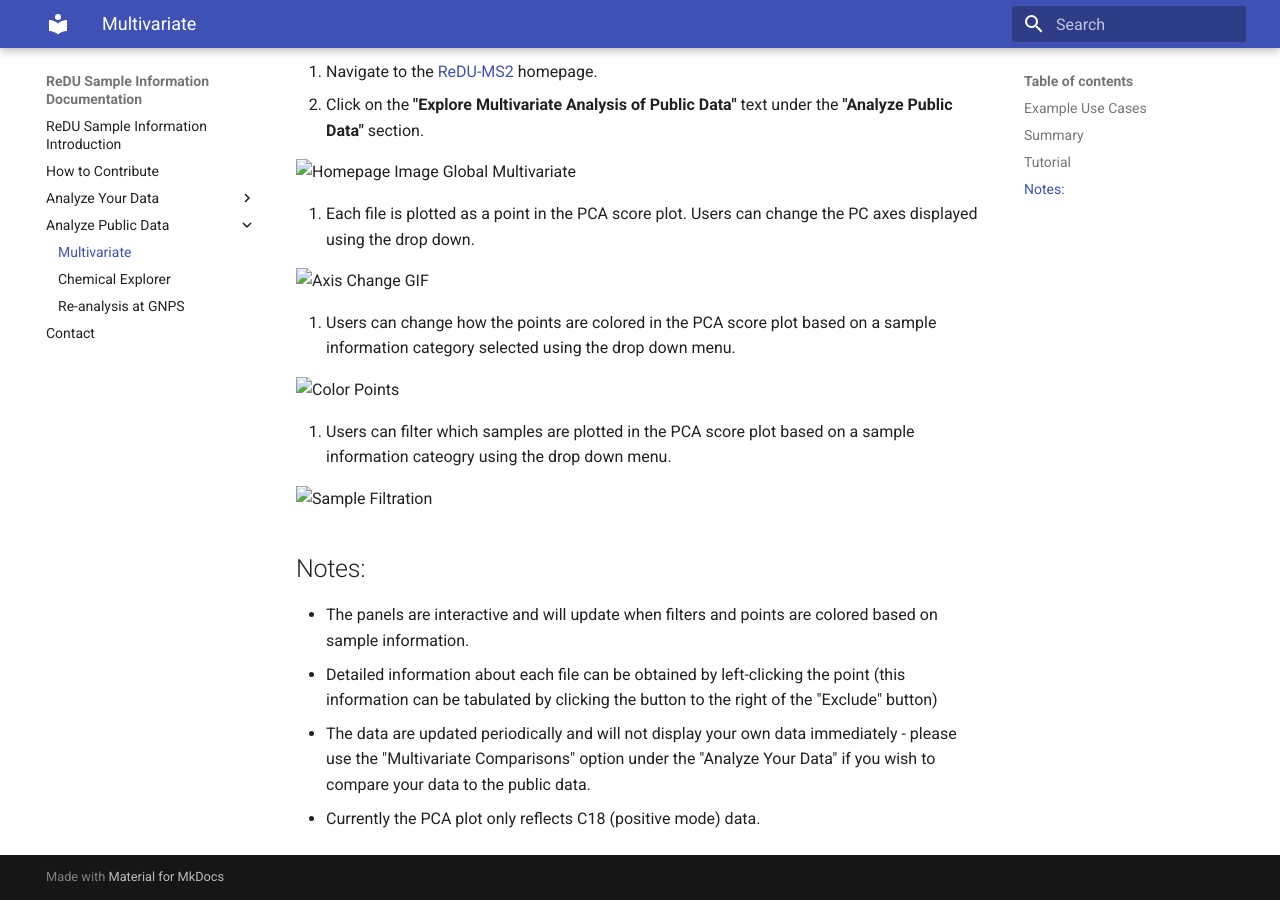
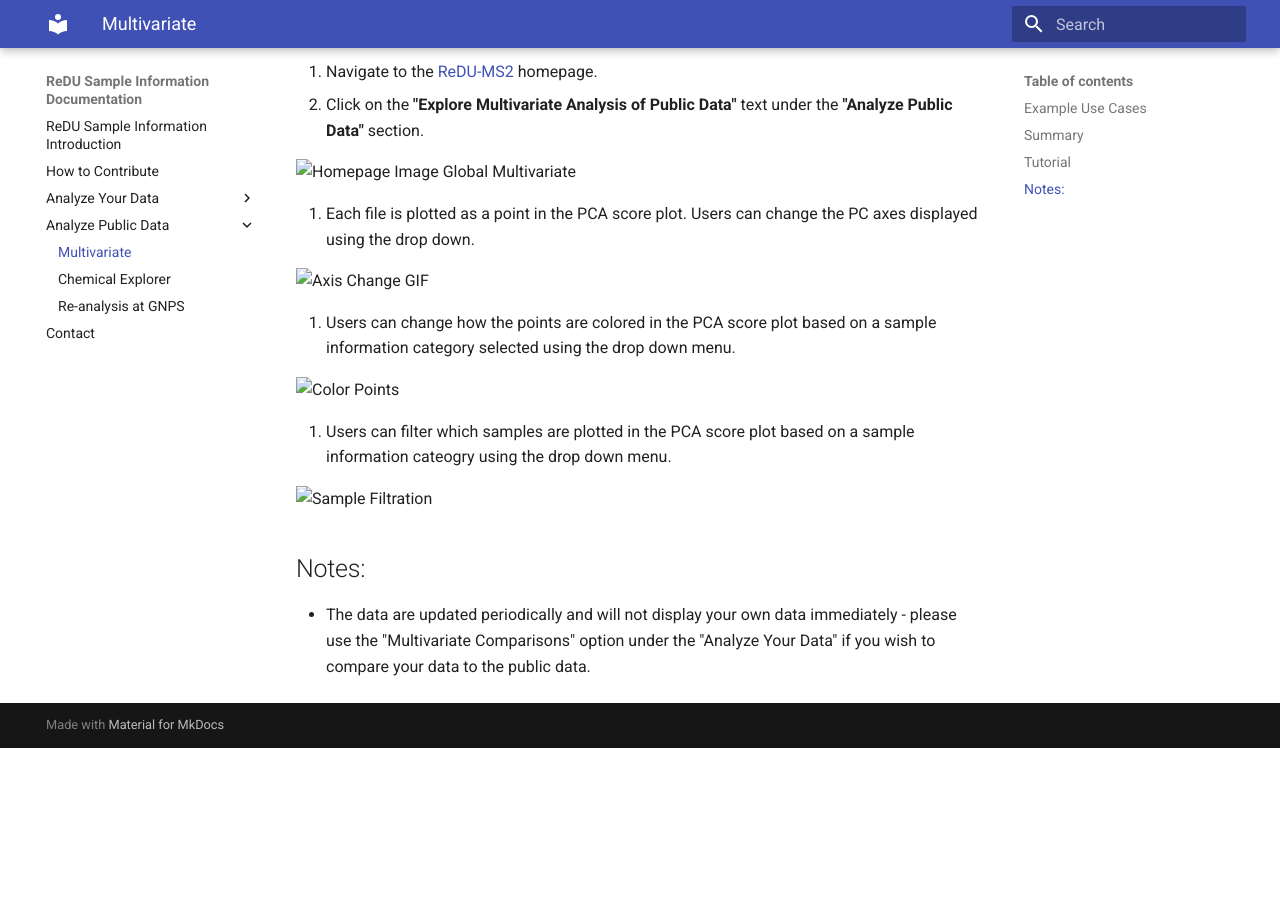
Before and after one commit to mwang87/ReDU-MS2-Documentation, an MkDocs documentation site: the page built from docs/AnalyzePublicData_MultivariateComparisons.md, in a window 1280 px wide and 900 px high, scrolled down 813 px. Built offline with MkDocs 1.6.1 and Material for MkDocs 9.7.7, drawn with Linux system fonts in a browser that asks for light colours; old or Windows-style settings are respelled for this version of MkDocs; after the commit the page ends 1561 px from its top, so only the background shows below that.

Commit message:
update notes section

```diff
--- a/docs/AnalyzePublicData_MultivariateComparisons.md
+++ b/docs/AnalyzePublicData_MultivariateComparisons.md
@@ -25,7 +25,4 @@
 ![Sample Filtration](/images/filter_samples.gif)
 
 ## Notes:
- * The panels are interactive and will update when filters and points are colored based on sample information.
- * Detailed information about each file can be obtained by left-clicking the point (this information can be tabulated by clicking the button to the right of the "Exclude" button)
  * The data are updated periodically and will not display your own data immediately - please use the "Multivariate Comparisons" option under the "Analyze Your Data" if you wish to compare your data to the public data.
- * Currently the PCA plot only reflects C18 (positive mode) data.
```
